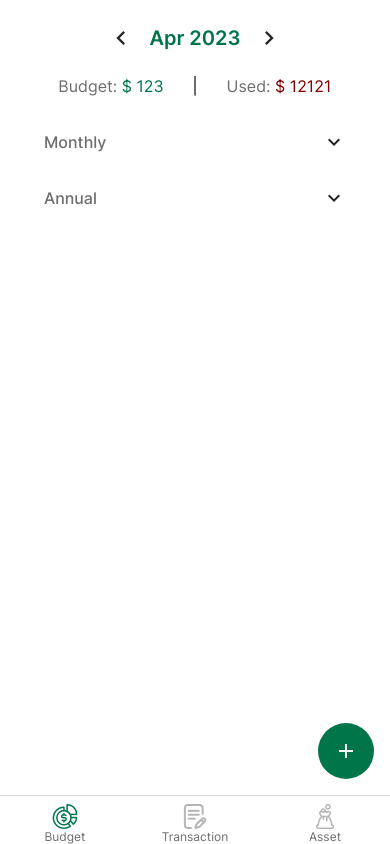
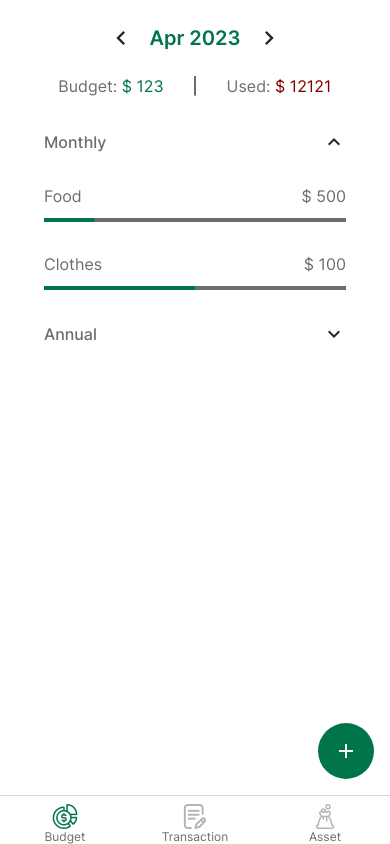
Before and after one commit to NganJason/Bytewise-RN, a React Native app: screen / in a window 390 px wide. Built offline with nearby package versions, Linux system fonts and the light colour scheme.

Commit message:
Add budget progress

```diff
--- a/src/Components/Common/Budget.js
+++ b/src/Components/Common/Budget.js
@@ -6,8 +6,8 @@ import AmountText from '../Text/AmountText';
 
 const Budget = ({
   budget: {
-    category: {},
-    budget = '',
+    category: { cat_name = '' },
+    amount = '',
     used = '',
   },
 }) => {
@@ -16,20 +16,14 @@ const Budget = ({
 
   return (
     <TouchableOpacity style={styles.budgetContainer}>
-      <View>
-        <BaseText>Budget</BaseText>
-        <AmountText>Budget</AmountText>
+      <View style={styles.textGroup}>
+        <BaseText>{cat_name}</BaseText>
+        <AmountText showColor={false}>{amount - used}</AmountText>
       </View>
       <LinearProgress
         trackColor={theme.colors.color4}
         color={theme.colors.color1}
-        value={0.5}
-      />
-      <LinearProgress
-        value={0.1}
-        variant="determinate"
-        style={{ width: '100%' }}
-        color="secondary"
+        value={used / amount}
       />
     </TouchableOpacity>
   );
@@ -42,5 +36,10 @@ const getStyles = _ => {
     budgetContainer: {
       width: '100%',
     },
+    textGroup: {
+      flexDirection: 'row',
+      marginBottom: 12,
+      justifyContent: 'space-between',
+    },
   });
 };
--- a/src/Screens/Budget/BudgetScreen.js
+++ b/src/Screens/Budget/BudgetScreen.js
@@ -14,33 +14,8 @@ import {
 } from '../../Components';
 
 import ROUTES from '../../_shared/constant/routes';
+
 import { useGetBudgetOverviewQuery } from '../../_shared/query/query';
-
-// const getBudgetCategory = (navigation, theme, styles, category) => {
-//   return (
-//     <View style={styles.budgetContainer}>
-//       <Button
-//         type="clear"
-//         buttonStyle={styles.budget}
-//         onPress={() => navigation.navigate(ROUTES.budgetBreakdown)}>
-//         <View>
-//           <BaseText h4 style={styles.budgetText}>
-//             {category.category}
-//           </BaseText>
-//         </View>
-//         <BaseText h4>
-//           {formatMonetaryVal(category.budget, category.currency)}
-//         </BaseText>
-//       </Button>
-//       <LinearProgress
-//         trackColor={theme.colors.secondary}
-//         color={theme.colors.primary}
-//         style={styles.progressBar}
-//         value={getProgress(category.used, category.budget)}
-//       />
-//     </View>
-//   );
-// };
 
 const BudgetScreen = ({ navigation }) => {
   const { theme } = useTheme();
@@ -48,7 +23,7 @@ const BudgetScreen = ({ navigation }) => {
 
   const {
     data: budgetOverview = {
-      totalBudget: '',
+      totalAmount: '',
       totalUsed: '',
       monthly_budget: [],
       annual_budget: [],
@@ -56,12 +31,13 @@ const BudgetScreen = ({ navigation }) => {
     isLoading,
   } = useGetBudgetOverviewQuery({});
 
-  const [isMonthlyExpanded, setIsMonthlyExpanded] = useState(false);
+  const [isMonthlyExpanded, setIsMonthlyExpanded] = useState(true);
   const [isAnnualExpanded, setIsAnnualExpanded] = useState(false);
   const isFocused = useIsFocused();
 
   useEffect(() => {
-    setIsMonthlyExpanded(false);
+    // revert to default
+    setIsMonthlyExpanded(true);
     setIsAnnualExpanded(false);
   }, [isFocused]);
 
@@ -106,7 +82,7 @@ const BudgetScreen = ({ navigation }) => {
         <View style={styles.textGroupWrapper}>
           <TextGroup
             texts={[
-              { label: 'Budget: ', value: budgetOverview.totalBudget },
+              { label: 'Budget: ', value: budgetOverview.totalAmount },
               { label: 'Used: ', value: -budgetOverview.totalUsed },
             ]}
             ValueComponent={AmountText}
@@ -136,31 +112,6 @@ const getStyles = _ => {
     textGroupWrapper: {
       paddingBottom: 18,
     },
-
-    // budgetContainer: {
-    //   marginVertical: theme.spacing.lg,
-    // },
-    // budget: {
-    //   flexDirection: 'row',
-    //   justifyContent: 'space-between',
-    // },
-    // budgetText: {
-    //   marginBottom: theme.spacing.sm,
-    // },
-    // progressBar: {
-    //   height: 2,
-    //   marginVertical: theme.spacing.md,
-    // },
-    // annualContainer: {
-    //   flexDirection: 'row',
-    //   marginVertical: theme.spacing.lg,
-    // },
-    // annualHeader: {
-    //   color: theme.colors.primary,
-    // },
-    // loadingContainer: {
-    //   marginVertical: '50%',
-    // },
   });
 };
 
--- a/src/_shared/api/data/mock/budget.js
+++ b/src/_shared/api/data/mock/budget.js
@@ -1,6 +1,6 @@
 export const budgetOverviewData = {
   date: '2023-03',
-  totalBudget: '123',
+  totalAmount: '123',
   totalUsed: '12121',
   monthly_budget: [
     {
@@ -8,7 +8,7 @@ export const budgetOverviewData = {
         cat_id: 1,
         cat_name: 'Food',
       },
-      budget: '200',
+      amount: '600',
       used: '100',
       ctime: 1673153014,
       mtime: 1673153014,
@@ -18,7 +18,7 @@ export const budgetOverviewData = {
         cat_id: 2,
         cat_name: 'Clothes',
       },
-      budget: '200',
+      amount: '200',
       used: '100',
       ctime: 1673153014,
       mtime: 1673153014,
@@ -30,7 +30,7 @@ export const budgetOverviewData = {
         cat_id: 4,
         cat_name: 'Sports',
       },
-      budget: '200',
+      amount: '200',
       used: '100',
       ctime: 1673153014,
       mtime: 1673153014,
```
